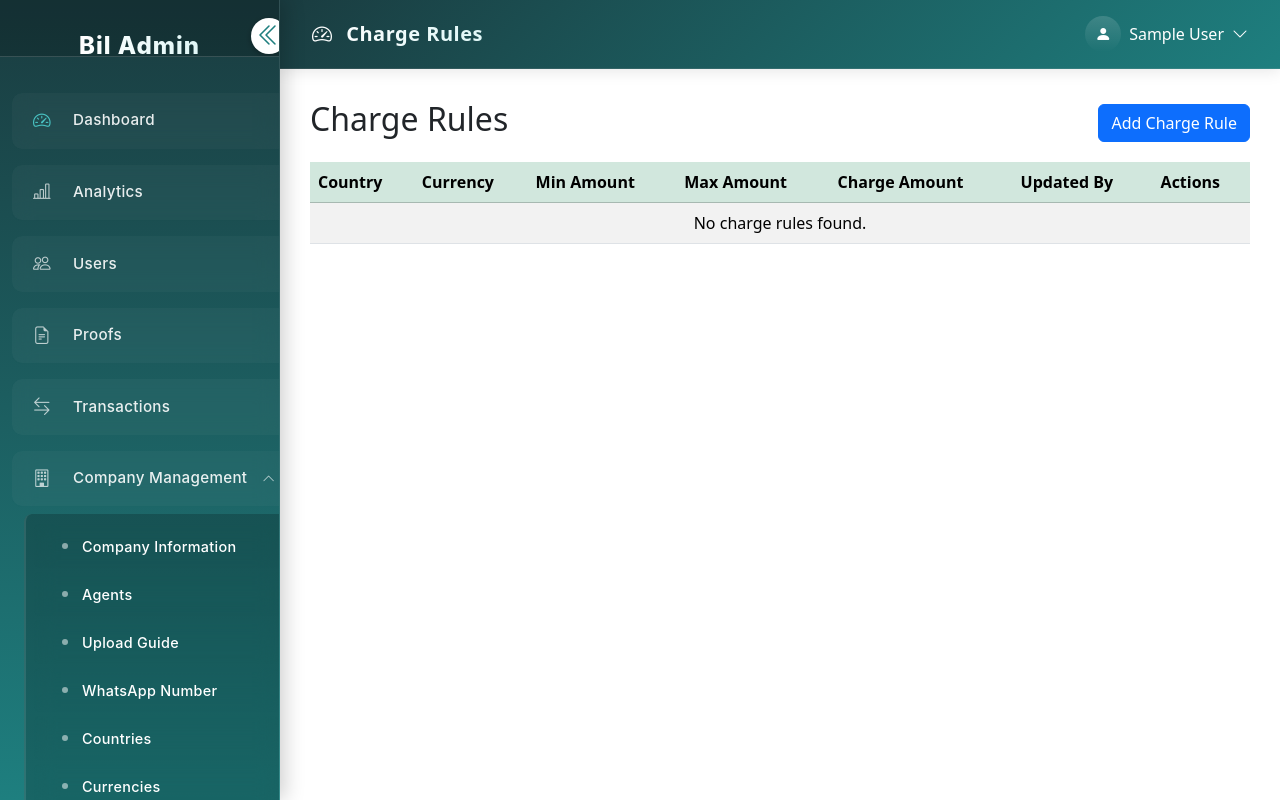
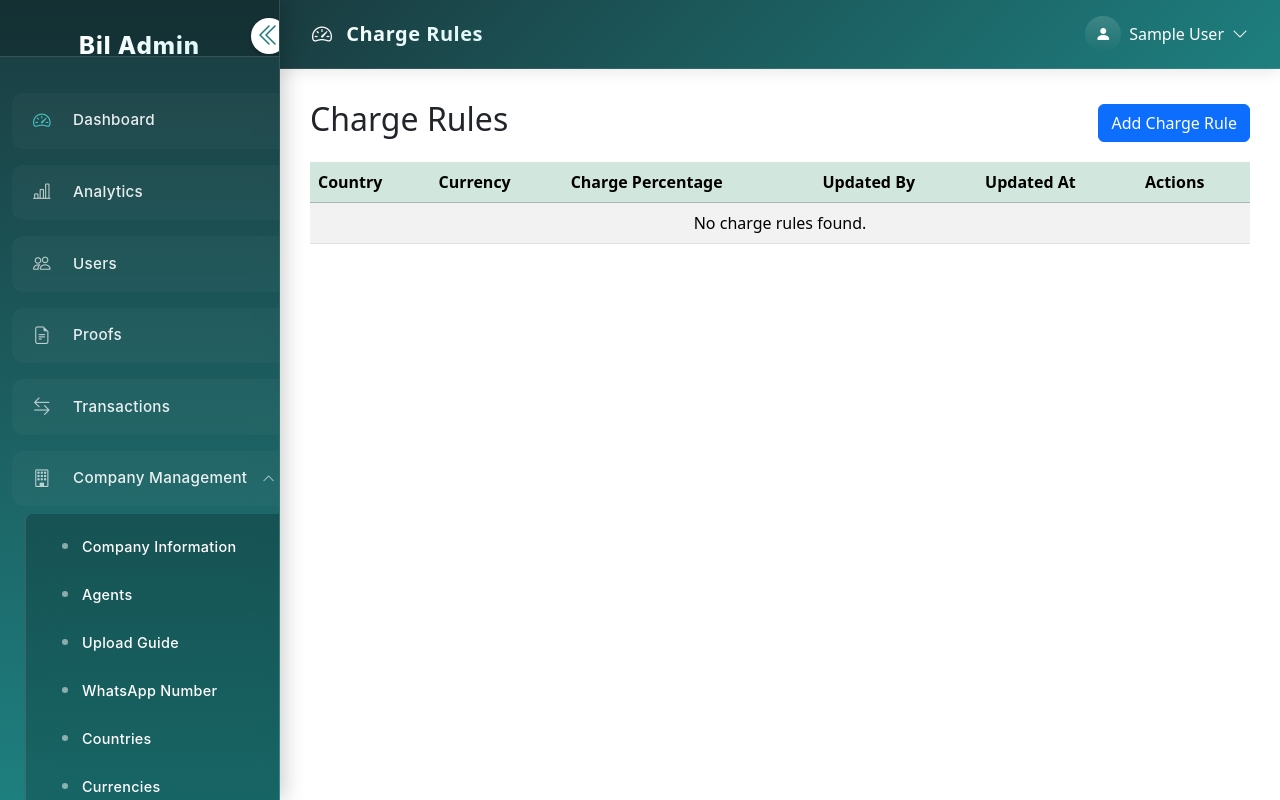
Before and after one commit to Abram-MrRight/bilBackend, a Django app: page /charge-rules/ in a window 1280 px wide. Run offline with Django 5.2, Linux system fonts and the light colour scheme; the visitor is signed in with stand-in values (Sample User, id 1); data that the repository does not hold is empty.

Commit message:
Update charge rule

```diff
--- a/api/models.py
+++ b/api/models.py
@@ -248,6 +248,29 @@ class ChargeRule(models.Model):
     def __str__(self):
         return f"{self.country.name} | {self.currency.code} | {self.min_amount}-{self.max_amount}"
 
+class ChargeRule(models.Model):
+    country = models.ForeignKey(Country, on_delete=models.CASCADE)
+    currency = models.ForeignKey(Currency, on_delete=models.CASCADE)
+
+    charge_percentage = models.DecimalField(
+        max_digits=5,
+        decimal_places=2,
+        default=0
+    )
+
+    updated_by = models.ForeignKey(User, on_delete=models.SET_NULL, null=True)
+    updated_at = models.DateTimeField(auto_now=True)
+
+    class Meta:
+        db_table = 'charge_rules'
+        unique_together = ('country', 'currency')
+
+    def calculate_charge(self, amount):
+        amount = Decimal(amount)
+        return (amount * self.charge_percentage) / Decimal('100')
+
+    def __str__(self):
+        return f"{self.country.name} | {self.currency.code} | {self.charge_percentage}%"
 
 class Transaction(models.Model):
     proof = models.OneToOneField(
--- a/dashboard/forms.py
+++ b/dashboard/forms.py
@@ -21,31 +21,34 @@ class ChargeRuleForm(forms.ModelForm):
         empty_label="Select Country",
         widget=forms.Select(attrs={'class': 'form-control'})
     )
+
     currency = forms.ModelChoiceField(
-      queryset=Currency.objects.all(),        empty_label="Select Currency",
+        queryset=Currency.objects.all(),
+        empty_label="Select Currency",
         widget=forms.Select(attrs={'class': 'form-control'})
     )
 
     class Meta:
         model = ChargeRule
-        fields = ['country', 'currency', 'min_amount', 'max_amount', 'charge_amount']
+        fields = ['country', 'currency', 'charge_percentage']
         widgets = {
-            'min_amount': forms.NumberInput(attrs={'class': 'form-control'}),
-            'max_amount': forms.NumberInput(attrs={'class': 'form-control'}),
-            'charge_amount': forms.NumberInput(attrs={'class': 'form-control'}),
+            'charge_percentage': forms.NumberInput(attrs={'class': 'form-control'}),
         }
 
     def __init__(self, *args, **kwargs):
         super().__init__(*args, **kwargs)
+
         if 'country' in self.data:
             try:
                 country_id = int(self.data.get('country'))
                 self.fields['currency'].queryset = Currency.objects.filter(country_id=country_id)
             except (ValueError, TypeError):
                 pass
+
         elif self.instance.pk:
-            self.fields['currency'].queryset = Currency.objects.filter(country=self.instance.country)
-
+            self.fields['currency'].queryset = Currency.objects.filter(
+                country=self.instance.country
+            )
 
 
 class UserRegistrationForm(UserCreationForm):
--- a/dashboard/templates/charge_rule/list.html
+++ b/dashboard/templates/charge_rule/list.html
@@ -1,5 +1,6 @@
 {% extends 'dashboard/base.html' %}
 {% block content %}
+
 <div class="d-flex justify-content-between align-items-center mb-3">
     <h2>Charge Rules</h2>
     <a href="{% url 'add_charge_rule' %}" class="btn btn-primary">Add Charge Rule</a>
@@ -10,21 +11,20 @@
         <tr>
             <th>Country</th>
             <th>Currency</th>
-            <th>Min Amount</th>
-            <th>Max Amount</th>
-            <th>Charge Amount</th>
+            <th>Charge Percentage</th>
             <th>Updated By</th>
+            <th>Updated At</th>
             <th>Actions</th>
         </tr>
     </thead>
+
     <tbody>
     {% for rule in rules %}
         <tr>
             <td>{{ rule.country.name }}</td>
             <td>{{ rule.currency.code }}</td>
-            <td>{{ rule.min_amount }}</td>
-            <td>{{ rule.max_amount }}</td>
-            <td>{{ rule.charge_amount }}</td>
+            <td>{{ rule.charge_percentage }}%</td>
+
             <td>
                 {% if rule.updated_by %}
                     {{ rule.updated_by.fullname }}
@@ -32,15 +32,29 @@
                     -
                 {% endif %}
             </td>
+
             <td>
-                <a href="{% url 'edit_charge_rule' rule.pk %}" class="btn btn-sm btn-warning">Edit</a>
+                {{ rule.updated_at|date:"Y-m-d H:i" }}
+            </td>
+
+            <td>
+                <a href="{% url 'edit_charge_rule' rule.pk %}" class="btn btn-sm btn-warning">
+                    Edit
+                </a>
+
                 <a href="{% url 'delete_charge_rule' rule.pk %}" class="btn btn-sm btn-danger"
-                   onclick="return confirm('Are you sure you want to delete this charge rule?');">Delete</a>
+                   onclick="return confirm('Are you sure you want to delete this charge rule?');">
+                    Delete
+                </a>
             </td>
         </tr>
+
     {% empty %}
-        <tr><td colspan="8" class="text-center">No charge rules found.</td></tr>
+        <tr>
+            <td colspan="6" class="text-center">No charge rules found.</td>
+        </tr>
     {% endfor %}
     </tbody>
 </table>
+
 {% endblock %}
--- a/dashboard/views.py
+++ b/dashboard/views.py
@@ -534,7 +534,6 @@ def get_currencies(request, country_id):
 
 #  CHARGERULE VIEWS
 @login_required(login_url='admin_login')
-
 def charge_rule_list(request):
     rules = ChargeRule.objects.select_related('country', 'currency').all()
     return render(request, 'charge_rule/list.html', {'rules': rules})
```
Also changed, not shown: api/views.py (+2 -9 lines), api/migrations/0005_alter_chargerule_unique_together_and_more.py (added).
